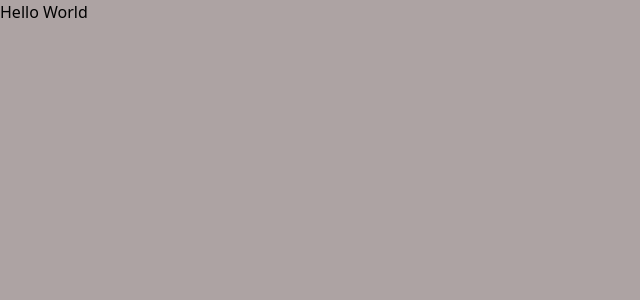
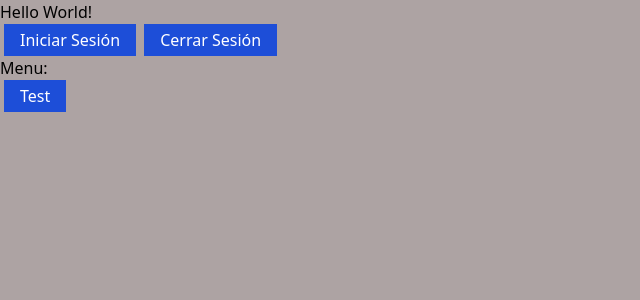
Before and after one commit to xanv754/Interface-Change-Monitor, a Next.js app in the folder client/: page / in a window 1280 px wide. Shown: the top 300 px of the page, without its empty margins (0-640 px from the left). Built offline with nearby package versions, Linux system fonts and the light colour scheme.

Commit message:
test: sessionStorage test

```diff
--- a/client/src/app/page.tsx
+++ b/client/src/app/page.tsx
@@ -1,3 +1,42 @@
+'use client';
+
+import { useEffect, useState, createContext } from 'react';
+import { User } from '@/controllers/myUser';
+import { UserSchema } from '@/schemas/user';
+import { TokenSchema } from '@/schemas/token';
+import { useRouter } from 'next/navigation';
+
 export default function Home() {
-  return <div>Hello World</div>;
+
+  const router = useRouter();
+
+  const handleLogout = () => {
+    sessionStorage.removeItem('user');
+  };
+
+  const handleLogin = async () => {
+    const user = new User('unittest', 'test123');
+
+    const credentials = await user.login();
+    if (credentials) {
+      const data = await user.myInfo(credentials.access_token);
+      if (data) {
+        sessionStorage.setItem('user', JSON.stringify(data));
+      }
+    }
+  }
+
+  useEffect(() => {
+    sessionStorage.clear();
+  }, []);
+
+  return (
+    <div>
+      <h1>Hello World!</h1>
+      <button onClick={handleLogin} className='bg-blue-700 text-white-50 px-4 py-1 mx-1'>Iniciar Sesión</button>
+      <button onClick={handleLogout} className='bg-blue-700 text-white-50 px-4 py-1 mx-1'>Cerrar Sesión</button>
+      <h3>Menu:</h3>
+      <button onClick={() => router.push('/test')} className='bg-blue-700 text-white-50 px-4 py-1 mx-1'>Test</button>
+    </div>
+  );
 }
--- a/client/src/app/test/page.tsx
+++ b/client/src/app/test/page.tsx
@@ -5,11 +5,15 @@ import InputTextForm from '@components/form/input';
 import InterfaceAssignedCard from '@/app/components/card/assigned';
 import InterfaceAssignCard from '../components/card/assign';
 import { Login } from '@/controllers/login';
+import { User } from '@/controllers/myUser';
 import { ChangeSchema } from '@/schemas/changes';
 import { UserSchema } from '@/schemas/user';
-import { useEffect } from 'react';
+import { useEffect, useState } from 'react';
+import { useRouter } from 'next/navigation';
 
 export default function Test() {
+  const router = useRouter();
+
   const operatorExample: UserSchema = {
     username: 'unittest',
     name: 'Unit',
@@ -70,17 +74,25 @@ export default function Test() {
     return false;
   };
 
+  const [user, setUser] = useState<UserSchema | null>(null);
+
   useEffect(() => {
-    const getToken = async () => {
-      const res = await Login.getToken('unittest', 'test123');
-      console.log("Token:", res?.access_token);
-    };
-    getToken();
+    const dataUser = sessionStorage.getItem('user');
+    if (dataUser) {
+      const user = JSON.parse(dataUser) as UserSchema;
+      if (user) setUser(user);
+    }
   }, []);
 
   return (
     <main className='min-w-fit p-4'>
-      <div>Hello Test!</div>
+      {!user &&
+        <div>Hello, Stranger!</div>
+      }
+      {user &&
+        <div>Hello, {user.name} {user.lastname}!</div>
+      }
+      <button onClick={() => router.push('/')} className='bg-blue-700 text-white-50 px-4 py-1 mx-1'>Home</button>
       <h1 className='font-bold'>Selector:</h1>
       <SelectorForm id='testSelector' label='Selector Default' options={['option 1', 'option 2', 'option 3']} />
       <h1 className='font-bold'>Input Text:</h1>
```
